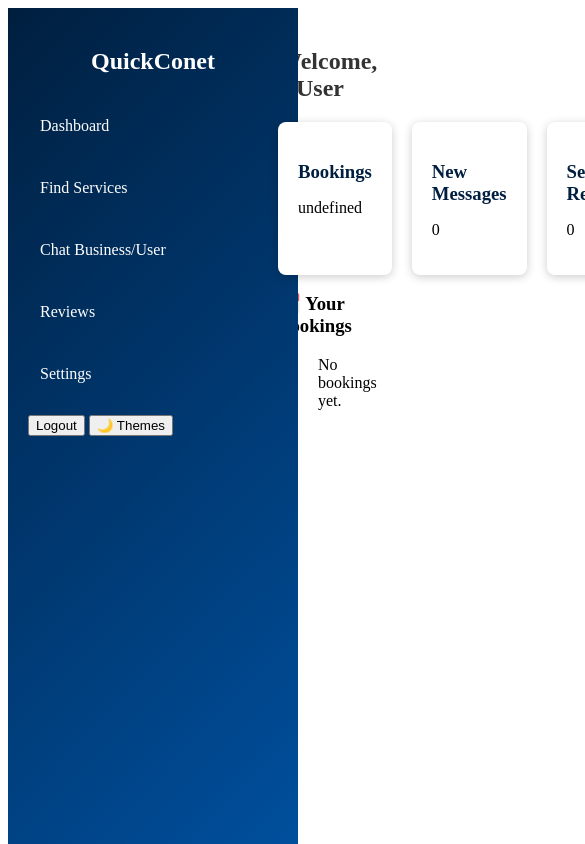
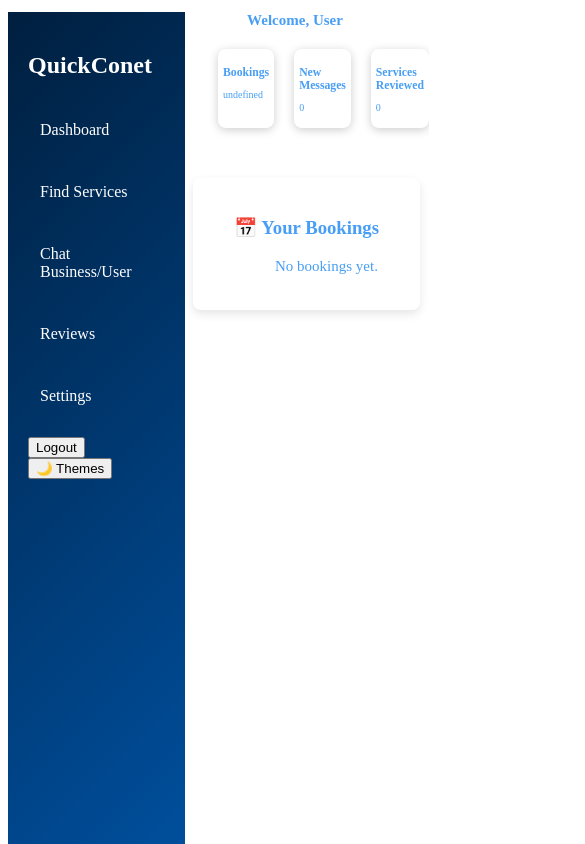
Before and after one commit to LegendaryMakaveli/QuickConet, a plain HTML site: page userdashboard.html in a window 390 px wide. Shown: the top 844 px of the page, 585 px wide, since content can reach past the window. Drawn offline with Linux system fonts and the light colour scheme; sample sign-in values are in the browser's storage.

Commit message:
Adjust media querry

```diff
--- a/business-dashboard.css
+++ b/business-dashboard.css
@@ -41,7 +41,7 @@
 }
 
 header h2 {
-    color: #333;
+  color: #489ef4;
   text-align: center;
 }
 
@@ -61,7 +61,7 @@
 
 .card h3 {
   margin-bottom: 10px;
-    color: #001f3f;
+  color: #489ef4;
 }
 
 /* General Page Animations */
@@ -144,9 +144,53 @@
   color: white;
   box-shadow: 0 2px 10px rgba(255, 255, 255, 0.2);
 }
-.dark-mode h2{
+.dark-mode h2 {
   color: white;
 }
-.dark-mode .card h3{
+.dark-mode .card h3 {
   color: white;
 }
+/* Responsive Design */
+@media screen and (max-width: 768px) {
+  .bookings-list {
+    width: 50%;
+    margin-left: 185px;
+  }
+  .bookings-list ul {
+    font-size: 15px;
+  }
+}
+.bookings-list h3 {
+  color: #489ef4;
+}
+.bookings-list ul {
+  color: #489ef4;
+}
+@media screen and (max-width: 768px) {
+  .sidebar {
+    display: block;
+    flex-direction: column;
+    background: linear-gradient(135deg, #001f3f, #0051a1);
+    width: 35%;
+  }
+  .main-content {
+    margin: 0;
+    padding: 0;
+    width: 100%;
+  }
+  .main-content h2 {
+    margin-left: 200px;
+    font-size: 15px;
+  }
+  .dashboard-cards {
+    display: grid;
+    width: 10px;
+    text-align: center;
+    margin-left: 200px;
+    margin-bottom: 20px;
+  }
+  .card {
+    font-size: 10px;
+    align-items: center;
+  }
+}
--- a/user-dashboard.css
+++ b/user-dashboard.css
@@ -4,12 +4,9 @@
   height: 100vh;
   background: #001f3f;
   color: white;
-    position: fixed;
-    padding: 20px;
 }
 
 .sidebar h2 {
-    text-align: center;
   margin-bottom: 30px;
 }
 
@@ -36,12 +33,12 @@
 
 /* Main Content */
 .main-content {
-    margin-left: 250px;
+  margin-left: 350px;
   padding: 20px;
 }
 
 header h2 {
-    color: #333;
+  color: #489ef4;
   text-align: center;
 }
 
@@ -61,9 +58,11 @@
 
 .card h3 {
   margin-bottom: 10px;
-    color: #001f3f;
+  color: #489ef4;
 }
-
+.card p {
+  color: #489ef4;
+}
 /* General Page Animations */
 * {
   transition: all 0.3s ease-in-out;
@@ -93,7 +92,7 @@
 /* Card Animations */
 .card {
   background: white;
-    padding: 20px;
+  padding: 10px;
   width: 200px;
   border-radius: 8px;
   box-shadow: 0 2px 10px rgba(0, 0, 0, 0.2);
@@ -144,10 +143,19 @@
   color: white;
   box-shadow: 0 2px 10px rgba(255, 255, 255, 0.2);
 }
-.dark-mode h2{
+.dark-mode h2 {
   color: white;
 }
-.dark-mode .card h3{
+.dark-mode .card h3 {
+  color: white;
+}
+.dark-mode .bookings-list ul {
+  color: black;
+}
+.dark-mode .bookings-list h3 {
+  color: black;
+}
+.dark-mode .card p {
   color: white;
 }
 /* Cancel Button Style */
@@ -163,3 +171,58 @@
 .cancel-btn:hover {
   background-color: darkred;
 }
+/* Center Bookings List */
+.bookings-list {
+  width: 70%; /* Adjust width as needed */
+  max-width: 600px; /* Limit max width */
+  margin: 50px auto; /* Center it horizontally & add spacing */
+  padding: 20px;
+  background: white; /* Adjust as needed */
+  box-shadow: 0px 4px 10px rgba(0, 0, 0, 0.1);
+  border-radius: 8px;
+  text-align: center;
+  margin-left: 25px;
+}
+
+/* Responsive Design */
+@media screen and (max-width: 768px) {
+  .bookings-list {
+    width: 50%;
+    margin-left: 185px;
+  }
+  .bookings-list ul {
+    font-size: 15px;
+  }
+}
+.bookings-list h3 {
+  color: #489ef4;
+}
+.bookings-list ul {
+  color: #489ef4;
+}
+@media screen and (max-width: 768px) {
+  .sidebar {
+    display: block;
+    flex-direction: column;
+    background: linear-gradient(135deg, #001f3f, #0051a1);
+    width: 35%;
+  }
+  .main-content {
+    margin: 0;
+    padding: 0;
+    width: 100%;
+  }
+  .main-content h2 {
+    margin-left: 200px;
+    font-size: 15px;
+  }
+  .dashboard-cards {
+    width: 10px;
+    margin-left: 210px;
+    margin-bottom: 20px;
+  }
+  .card {
+    font-size: 10px;
+    padding: 5px;
+  }
+}
--- a/userdashboard.js
+++ b/userdashboard.js
@@ -60,3 +60,7 @@
 
       // Initial load
       updateBookings();
+
+      function toggleSidebar() {
+        document.getElementById("sidebar").classList.toggle("active");
+    }
```
Lines whose indentation alone changed are shown as unchanged.
